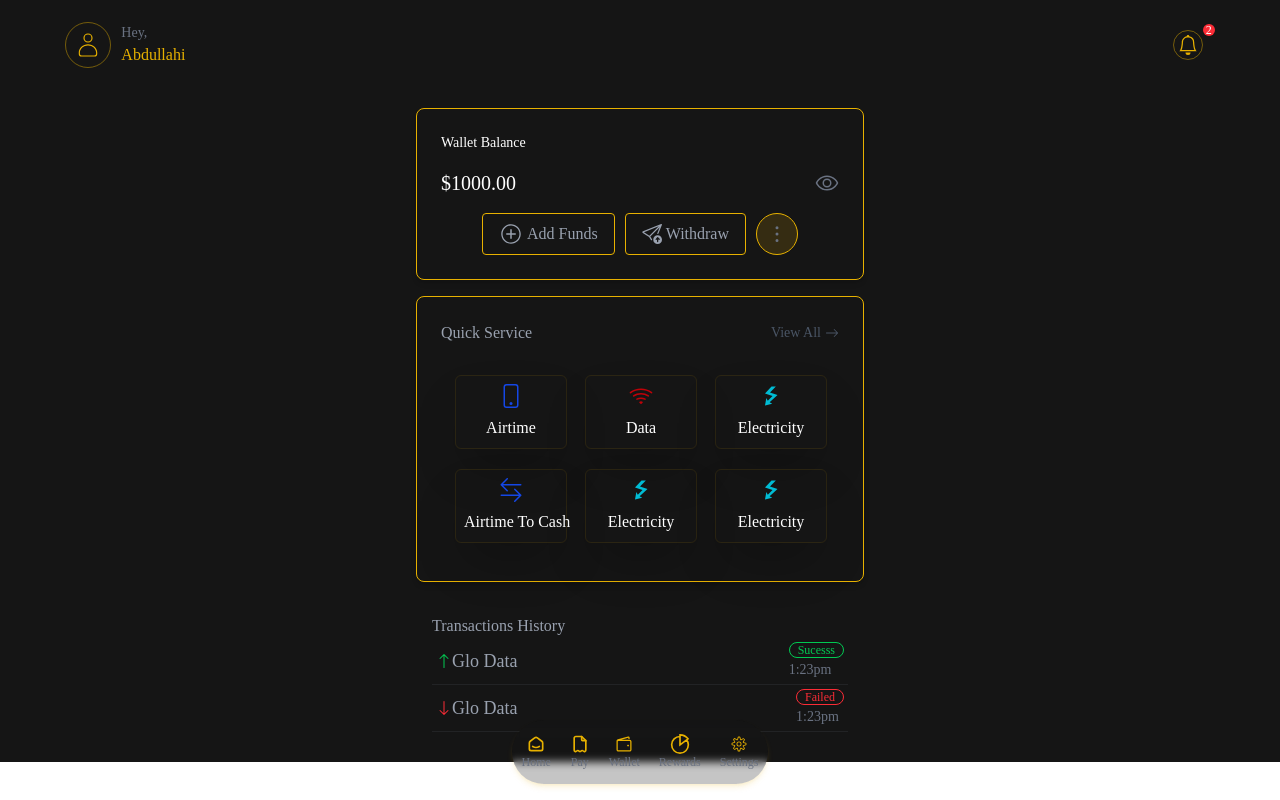
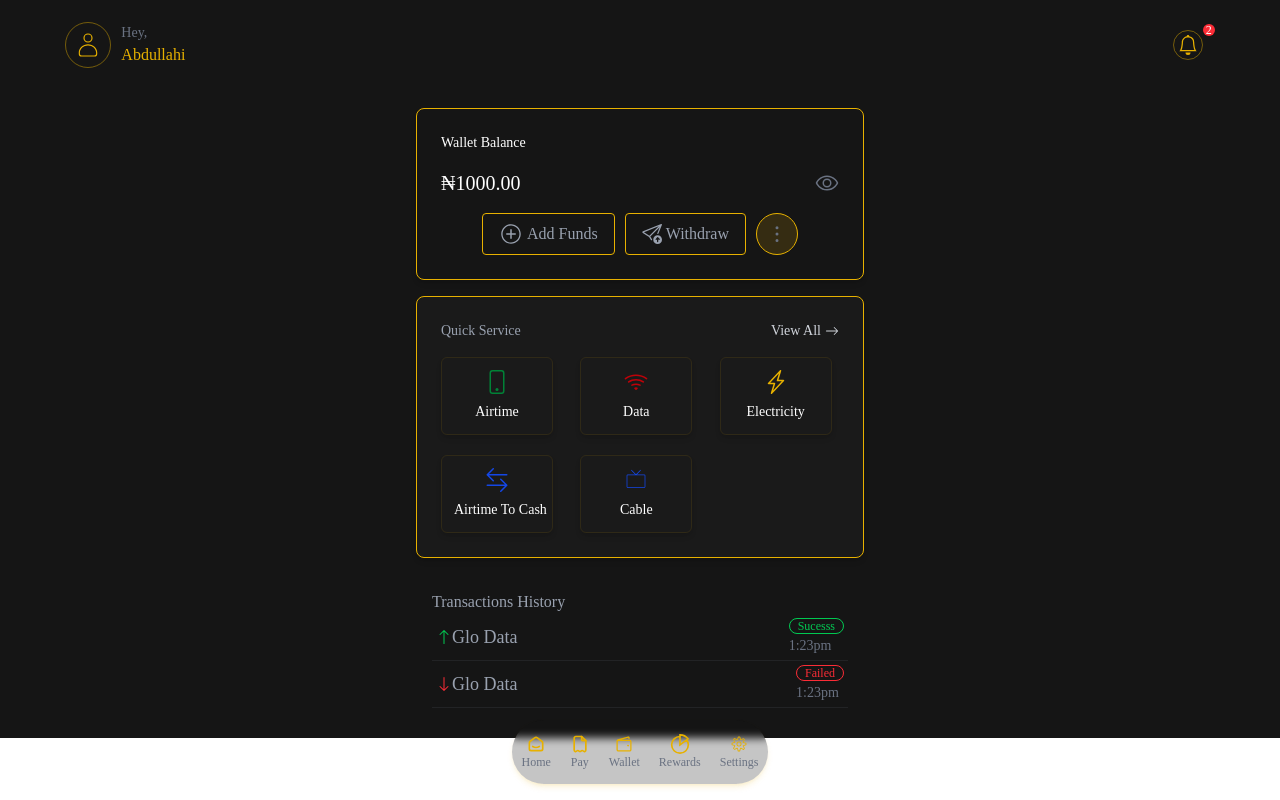
Before and after one commit to OlaiwonAbdullahi/smartpay, a React (Vite) app: page /dashboard in a window 1280 px wide. Built offline with nearby package versions, Linux system fonts and the light colour scheme; a web font is replaced by a local one.

Commit message:
feat: Update Navbar, ServiceCard, WalletCard, and Login styles; add service items to ServiceCard

```diff
--- a/src/components/navbar.tsx
+++ b/src/components/navbar.tsx
@@ -10,14 +10,14 @@ const Navbar = () => {
   const navLinks = ["Home", "About", "Features", "Contact"];
 
   return (
-    <nav className="bg-white rounded-full top-0 sticky w-11/12 md:w-4/5 mx-auto mt-2 p-2 flex justify-between items-center z-50">
+    <nav className="bg-bg rounded-full top-0 sticky w-11/12 md:w-4/5 mx-auto mt-2 p-2 flex justify-between items-center z-50">
       <Link to="/">
         <div className="text-xl font-semibold text-text font-sora">
           SmartPay
         </div>
       </Link>
 
-      <ul className="hidden md:flex gap-6 text-sm font-medium bg-bg text-white">
+      <ul className="hidden md:flex gap-6 text-sm font-normal bg-bgNav p-1.5 px-2 rounded-full text-white">
         {navLinks.map((link) => (
           <li
             key={link}
--- a/src/components/serviceCard.tsx
+++ b/src/components/serviceCard.tsx
@@ -1,45 +1,54 @@
 import {
   BsArrowLeftRight,
   BsArrowRight,
+  BsLightningCharge,
   BsPhone,
   BsWifi,
 } from "react-icons/bs";
-import { FcElectricity } from "react-icons/fc";
+
+import { PiTelevisionSimpleThin } from "react-icons/pi";
+
+const services = [
+  {
+    name: "Airtime",
+    icon: <BsPhone className="text-green-700 size-6 mx-auto" />,
+  },
+  { name: "Data", icon: <BsWifi className="text-red-700 size-6 mx-auto" /> },
+  {
+    name: "Electricity",
+    icon: <BsLightningCharge className="size-6 mx-auto text-primary" />,
+  },
+  {
+    name: "Airtime To Cash",
+    icon: <BsArrowLeftRight className="text-blue-700 size-6 mx-auto" />,
+  },
+  {
+    name: "Cable",
+    icon: <PiTelevisionSimpleThin className="text-blue-700 size-6 mx-auto" />,
+  },
+];
+
+const ServiceItem = ({ name, icon }) => (
+  <div className="border border-primary/10 w-28 p-3 text-center gap-2 flex flex-col rounded-md shadow-md hover:bg-primary/20 transition duration-300">
+    {icon}
+    <span className="text-white text-sm whitespace-nowrap">{name}</span>
+  </div>
+);
 
 const ServiceCard = () => {
   return (
-    <div className="flex flex-col justify-center  gap-4 w-full max-w-md mx-auto p-6 rounded-lg shadow-md border border-primary z-20">
-      <div className=" flex justify-between">
-        <span className=" text-gray-400">Quick Service</span>
-        <span className=" flex items-center gap-1 text-gray-600 text-sm">
-          View All <BsArrowRight className="" />
+    <div className="flex flex-col gap-4 w-full max-w-md mx-auto p-6 rounded-lg shadow-md border border-primary z-20 bg-[#1a1a1a]">
+      <div className="flex justify-between items-center">
+        <span className="text-gray-400 text-sm">Quick Service</span>
+        <span className="flex items-center gap-1 text-gray-300 text-sm cursor-pointer hover:text-white transition">
+          View All <BsArrowRight />
         </span>
       </div>
-      <div className=" mx-auto grid grid-cols-2 sm:grid-cols-2 md:grid-cols-3 lg:grid-cols-3 xl:grid-cols-3 md:p-3.5 p-1 gap-5 items-center justify-center">
-        <div className=" border border-primary/10 w-28 p-2 text-center gap-2 flex flex-col rounded-md shadow-2xl hover:bg-primary/20 transition duration-300">
-          <BsPhone className=" text-blue-700 size-6 flex mx-auto" />
-          <span className="text-white">Airtime</span>
-        </div>
-        <div className=" border border-primary/10 w-28 p-2 text-center gap-2 flex flex-col rounded-md shadow-2xl hover:bg-primary/20 transition duration-300">
-          <BsWifi className=" text-red-700 size-6 flex mx-auto" />
-          <span className="text-white">Data</span>
-        </div>
-        <div className=" border border-primary/10 w-28 p-2 text-center gap-2 flex flex-col rounded-md shadow-2xl hover:bg-primary/20 transition duration-300">
-          <FcElectricity className=" text-blue-700 size-6 flex mx-auto" />
-          <span className="text-white">Electricity</span>
-        </div>
-        <div className=" border border-primary/10 w-28 p-2 text-center gap-2 flex flex-col rounded-md shadow-2xl hover:bg-primary/20 transition duration-300">
-          <BsArrowLeftRight className=" text-blue-700 size-6 flex mx-auto" />
-          <span className="text-white whitespace-nowrap">Airtime To Cash</span>
-        </div>
-        <div className=" border border-primary/10 w-28 p-2 text-center gap-2 flex flex-col rounded-md shadow-2xl hover:bg-primary/20 transition duration-300">
-          <FcElectricity className=" text-blue-700 size-6 flex mx-auto" />
-          <span className="text-white">Electricity</span>
-        </div>
-        <div className=" border border-primary/10 w-28 p-2 text-center gap-2 flex flex-col rounded-md shadow-2xl hover:bg-primary/20 transition duration-300">
-          <FcElectricity className=" text-blue-700 size-6 flex mx-auto" />
-          <span className="text-white">Electricity</span>
-        </div>
+
+      <div className="grid grid-cols-2 sm:grid-cols-2 md:grid-cols-3 gap-5 justify-center">
+        {services.map((service, index) => (
+          <ServiceItem key={index} name={service.name} icon={service.icon} />
+        ))}
       </div>
     </div>
   );
--- a/src/components/walletCard.tsx
+++ b/src/components/walletCard.tsx
@@ -8,7 +8,7 @@ const WalletCard = () => {
       <div className="flex flex-col gap-4 w-full max-w-md mx-auto p-6 rounded-lg shadow-md border border-primary z-20 ">
         <h2 className="text-sm text-text font-light">Wallet Balance</h2>
         <div className="flex justify-between items-center">
-          <span className="text-text text-xl font-medium">$1000.00</span>
+          <span className="text-text text-xl font-medium">₦1000.00</span>
           <span className="text-lg font-bold text-gray-800">
             <PiEye className="w-6 h-6 text-gray-500" />
           </span>
--- a/src/index.css
+++ b/src/index.css
@@ -7,6 +7,7 @@
   --font-afacad: afacad flux, "sans-serif";
   --color-primary: #e7b100;
   --color-bg: #151515;
+  --color-bgNav: #272727;
   --color-secondary: #000000;
   --color-text: #ffffff;
 }
--- a/src/pages/dashboardHome.tsx
+++ b/src/pages/dashboardHome.tsx
@@ -4,7 +4,7 @@ import WalletCard from "../components/walletCard";
 
 const DashboardHome = () => {
   return (
-    <div className="flex flex-col gap-4 w-full p-3.5 ">
+    <div className="flex flex-col gap-4 w-full p-3.5">
       {" "}
       <WalletCard />
       <ServiceCard />
--- a/src/pages/login.tsx
+++ b/src/pages/login.tsx
@@ -37,7 +37,7 @@ const Login = () => {
   };
 
   return (
-    <div className="bg-gray-900 w-full flex items-center justify-center mx-auto h-screen">
+    <div className="bg-bg w-full flex items-center justify-center mx-auto h-screen">
       <div className="bg-opacity-10 bg-clip-padding backdrop-filter backdrop-blur-sm rounded-lg border border-primary p-6 flex flex-col text-center items-center md:w-1/3 w-full gap-6 m-4 md:m-0">
         <div className="flex flex-col items-center gap-2">
           <h2 className="text-2xl font-ubuntu font-medium text-primary">
```
